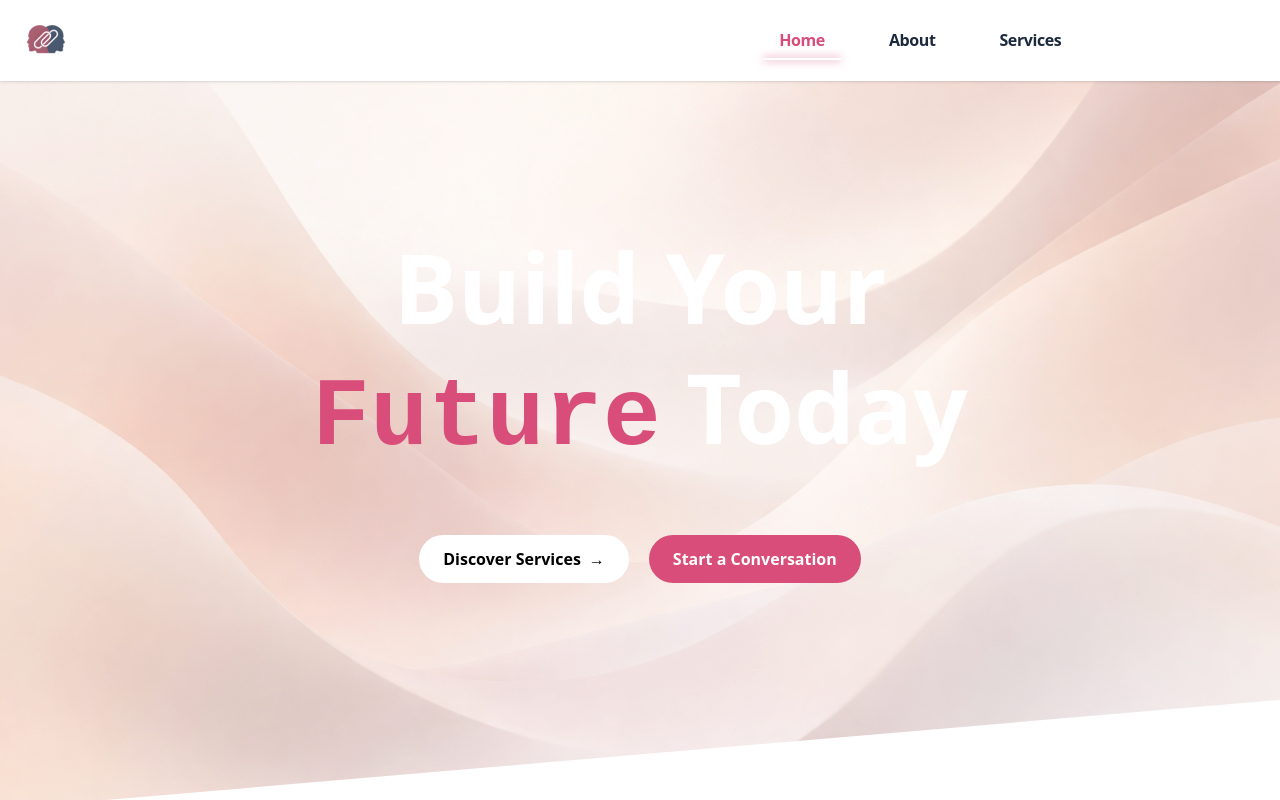
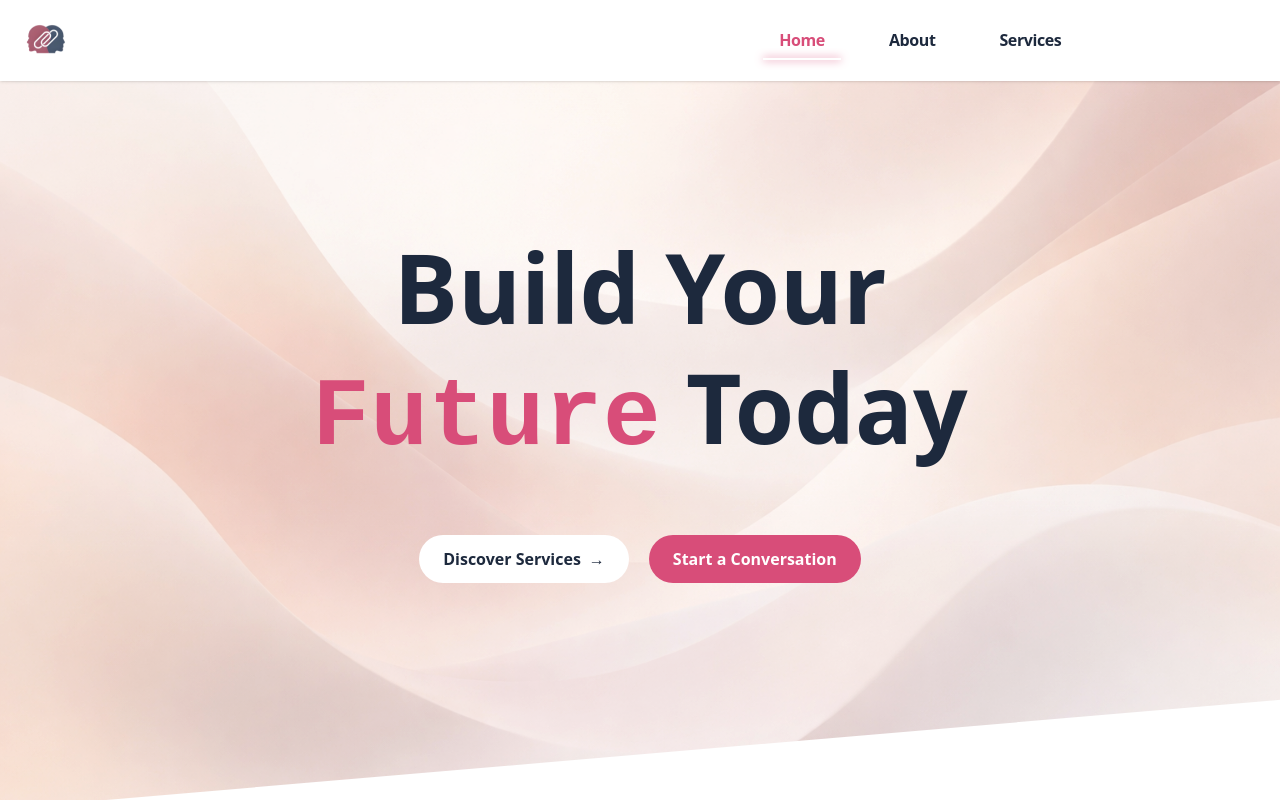
Before and after one commit to devPriyanshu1/fusseMarket, a React (Vite) app: page / in a window 1280 px wide. Shown: the top 800 px of the page. Built offline with nearby package versions, Linux system fonts and the light colour scheme.

Commit message:
fix: update Hero component styles and adjust text colors

```diff
--- a/src/component/home/Hero.jsx
+++ b/src/component/home/Hero.jsx
@@ -6,7 +6,10 @@ import "./Hero.css";
 const Hero = () => {
   const [textIndex, setTextIndex] = useState(0);
   return (
-    <section className="relative w-full min-h-[91vh] flex items-center justify-center text-white overflow-hidden [clip-path:polygon(0_0,100%_0,100%_95%,0_100%)] md:[clip-path:polygon(0_0,100%_0,100%_85%,0_100%)]">
+    <section
+      className="relative w-full min-h-[91vh] flex items-center justify-center overflow-hidden [clip-path:polygon(0_0,100%_0,100%_95%,0_100%)] md:[clip-path:polygon(0_0,100%_0,100%_85%,0_100%)]"
+      style={{ color: "var(--color-dark)" }}
+    >
       {/* Background overlay image - fixed */}
       <div className="hero-background">
         <img
@@ -20,7 +23,10 @@ const Hero = () => {
 
       <div className="relative z-10 max-w-5xl text-center px-4 sm:px-6 lg:px-8">
         <div className="animate-fade-in space-y-6 md:space-y-8">
-          <h1 className="text-5xl sm:text-6xl md:text-7xl lg:text-8xl font-bold leading-tight text-white animate-slide-up tracking-tight">
+          <h1
+            className="text-5xl sm:text-6xl md:text-7xl lg:text-8xl font-bold leading-tight animate-slide-up tracking-tight"
+            style={{ color: "var(--color-dark)" }}
+          >
             Build Your
             <br />
             <span
@@ -36,7 +42,8 @@ const Hero = () => {
             <button
               href="/services"
               size="lg"
-              className="inline-flex items-center justify-center px-6 py-3 bg-white accent/90 text-black font-semibold rounded-full hover:shadow-2xl transition-all duration-300 transform hover:scale-105"
+              className="inline-flex items-center justify-center px-6 py-3 bg-white accent/90 font-semibold rounded-full hover:shadow-2xl transition-all duration-300 transform hover:scale-105"
+              style={{ color: "var(--color-dark)" }}
             >
               Discover Services
               <span className="ml-2">→</span>
@@ -56,7 +63,7 @@ const Hero = () => {
 
           <div
             className="flex items-center justify-center gap-6 md:gap-8 pt-8 md:pt-12 text-xs sm:text-sm"
-            style={{ color: "var(--color-muted)" }}
+            style={{ color: "var(--color-deep-purple)" }}
           ></div>
         </div>
       </div>
```
